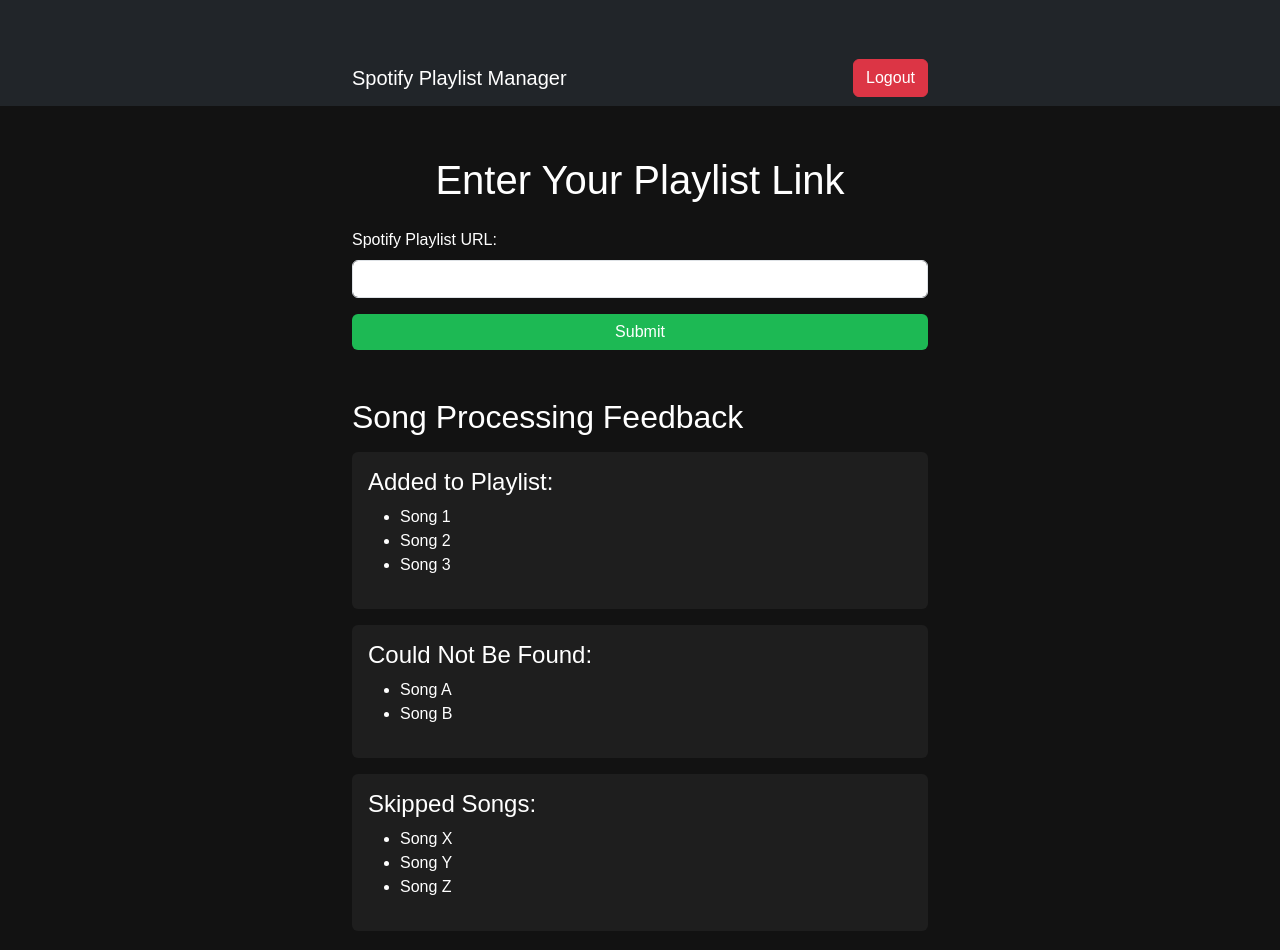
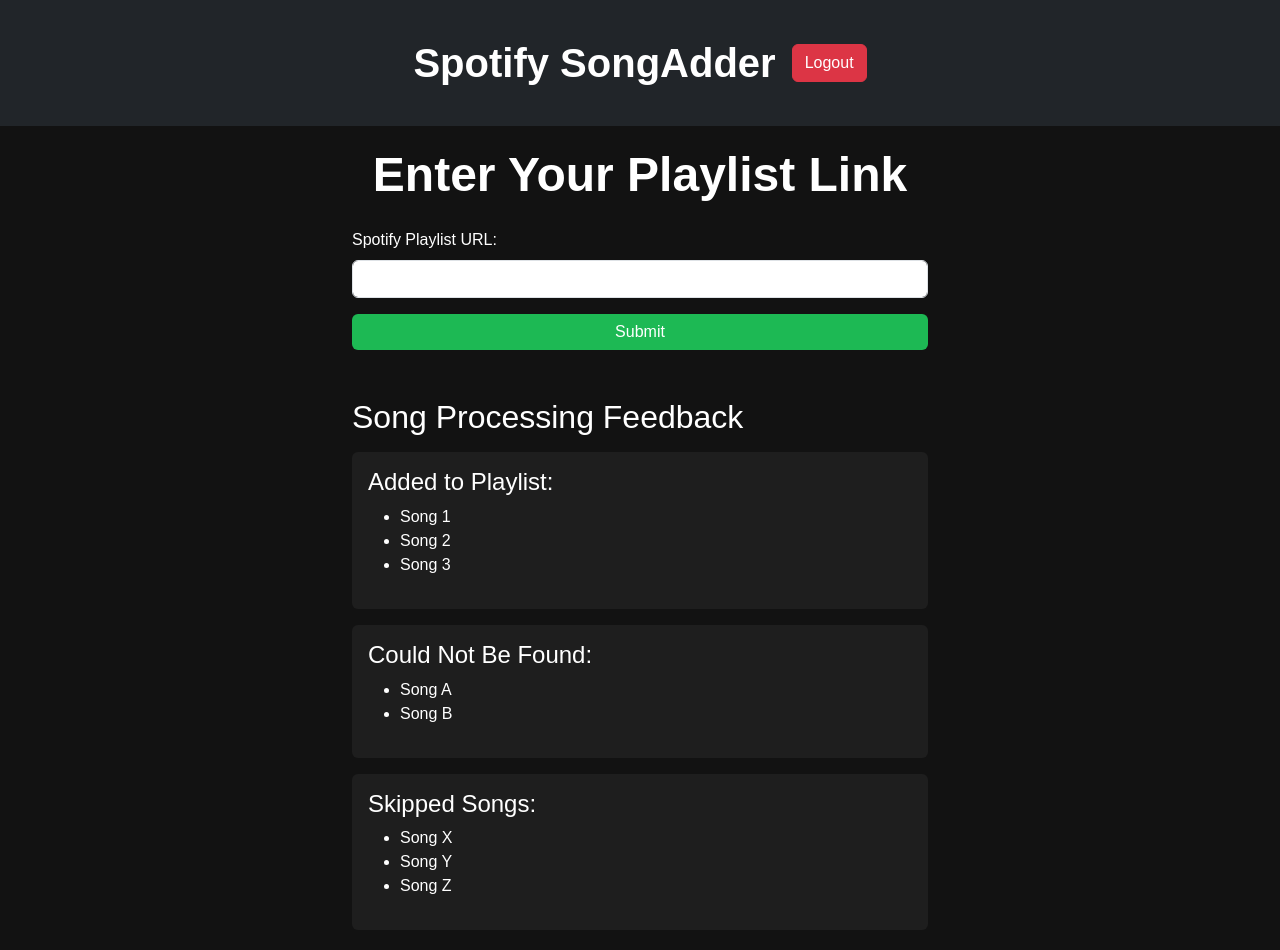
Before and after one commit to Chetoh16/SongAdder, a Flask app: page /songs in a window 1280 px wide. Before the commit the page ends 895 px from the top, so only its background shows below. Run offline with Flask 3, Linux system fonts and the light colour scheme.

Commit message:
Centered & modified navbar

```diff
--- a/templates/home.html
+++ b/templates/home.html
@@ -3,7 +3,7 @@
 <head>
     <meta charset="UTF-8">
     <meta name="viewport" content="width=device-width, initial-scale=1.0">
-    <title>Spotify Playlist Manager</title>
+    <title>Spotify SongAdder</title>
     <link href="https://cdn.jsdelivr.net/npm/bootstrap@5.3.0/dist/css/bootstrap.min.css" rel="stylesheet">
     <style>
         body {
@@ -13,7 +13,15 @@
         }
         .container {
             max-width: 600px;
-            margin-top: 50px;
+            margin-top: 20px;
+            margin-bottom: 20px;
+        }
+        h1 {
+            font-size: 3rem; /* Increased title size */
+            font-weight: bold;
+        }
+        h2 {
+            font-size: 2rem; /* Slightly larger */
         }
         .card {
             background-color: #1e1e1e;
@@ -30,17 +38,33 @@
         a {
             color: #1DB954;
             text-decoration: none;
+            font-size: large;
         }
         a:hover {
             text-decoration: underline;
         }
+        .navbar {
+            display: flex;
+            justify-content: center; /* Center content horizontally */
+            align-items: center; /* Center content vertically */
+        }
+        .navbar-brand {
+            font-size: 2.5rem; /* Adjust the size as needed */
+            font-weight: bold;
+        }
+        .navbar .container {
+            display: flex;
+            justify-content: center; /* Center content horizontally */
+            width: 100%;
+        }
+
     </style>
 </head>
 <body>
 
 <nav class="navbar navbar-dark bg-dark">
     <div class="container">
-        <a class="navbar-brand" href="#">Spotify Playlist Manager</a>
+        <a class="navbar-brand" href="#">Spotify SongAdder</a>
         <a href="/logout" class="btn btn-danger">Logout</a>
     </div>
 </nav>
```
